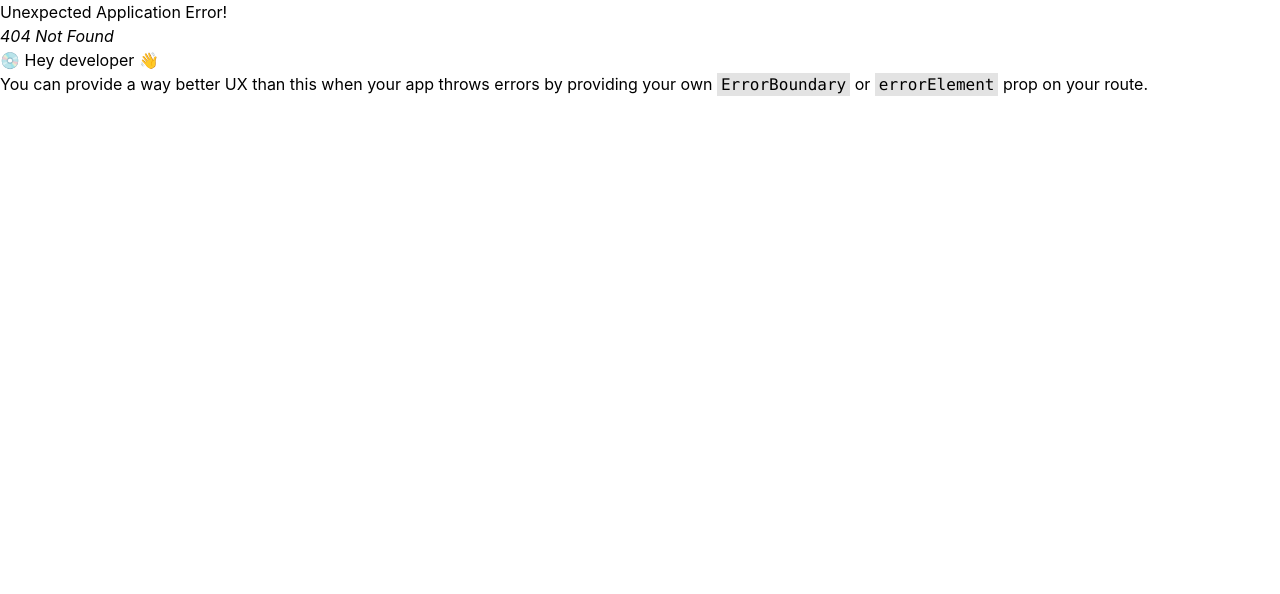
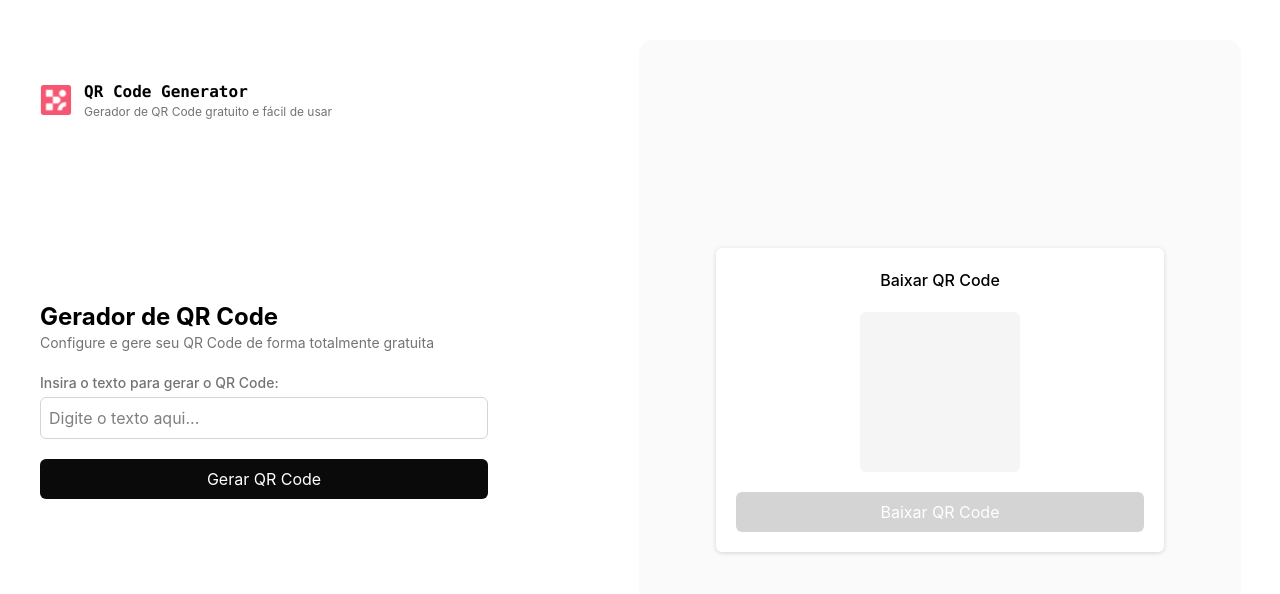
Before and after one commit to httpsGabrielle/react-qr-code-generator, a React (Vite) app: page /qrcode in a window 1280 px wide. Before the commit this address had no page. Shown: the top 594 px of the page. Built offline with nearby package versions, Linux system fonts and the light colour scheme.

Commit message:
feat: implementa gerador de QR Code com download e estrutura de página

```diff
--- /dev/null
+++ b/src/components/QrcodeGenerator.jsx
@@ -0,0 +1,40 @@
+import { useRef, useState } from 'react';
+import { QRCodeCanvas, QRCodeSVG } from 'qrcode.react';
+import Button from './Button';
+
+export default function QrcodeGenerator({ text, size = { width: 160, height: 160 }, allowsDownload = true }) {
+	const qrRef = useRef();
+
+	function handleDownload() {
+		const canvas = qrRef.current.querySelector('canvas');
+		const url = canvas.toDataURL('image/png');
+		const link = document.createElement('a');
+		link.href = url;
+		link.download = 'qrcode.png';
+		link.click();
+	}
+
+	const QR_SIZE = (size?.width || size?.height) - 8; // Subtrai 8px para considerar o padding do container
+
+	return (
+		<>
+			<div
+				ref={qrRef}
+				className="mx-auto bg-neutral-100 rounded-md p-1"
+				style={{ width: `${size.width}px`, height: `${size.height}px` }}
+			>
+				{text && <QRCodeCanvas value={text} size={QR_SIZE} />}
+			</div>
+
+			<Button
+				fullWidth
+				disabled={!allowsDownload || !text}
+				onClick={() => {
+					handleDownload();
+				}}
+			>
+				Baixar QR Code
+			</Button>
+		</>
+	);
+}
--- /dev/null
+++ b/src/pages/Home/QrcodeForm.jsx
@@ -0,0 +1,51 @@
+import { useState } from 'react';
+import Button from '../../components/Button';
+
+export default function Home({ onSubmitForm }) {
+	const [text, setText] = useState(''); // # Estado para armazenar o link ou texto a ser convertido em QR Code
+
+	// Função para lidar com o envio do formulário e geração do QR Code
+	function handleSubmit() {
+		// TO-DO: Implementar verificações antes de gerar o QR Code
+		onSubmitForm({ text });
+	}
+
+	return (
+		<div className="flex-1 h-full">
+			<div className="w-md flex flex-col gap-5 justify-center h-full relative ">
+				{/* Logo */}
+				<div className="absolute top-10 left-0 flex items-center gap-3">
+					<div className="bg-[url(./assets/images/logo.svg)] w-8 h-8 bg-cover bg-center"></div>
+					<div>
+						<h1 className="text-md font-mono font-bold">QR Code Generator</h1>
+						<p className="text-xs text-neutral-500">Gerador de QR Code gratuito e fácil de usar</p>
+					</div>
+				</div>
+				<span>
+					<h1 className="text-2xl font-bold">Gerador de QR Code</h1>
+					<p className="text-sm text-neutral-500">Configure e gere seu QR Code de forma totalmente gratuita</p>
+				</span>
+
+				{/* Link ou texto que será convertido em QR Code */}
+				<div>
+					<p className="text-sm text-neutral-500 font-medium">Insira o texto para gerar o QR Code:</p>
+					<input
+						type="text"
+						className="w-full mt-1 p-2 border border-gray-300 rounded-md focus:outline-none focus:ring-2 focus:ring-blue-500"
+						placeholder="Digite o texto aqui..."
+						onChange={(e) => setText(e.target.value)}
+					/>
+				</div>
+
+				{/* Botão para gerar o QR Code */}
+				<Button
+					onClick={() => {
+						handleSubmit();
+					}}
+				>
+					Gerar QR Code
+				</Button>
+			</div>
+		</div>
+	);
+}
--- /dev/null
+++ b/src/pages/Home/QrcodeView.jsx
@@ -0,0 +1,14 @@
+import QrcodeGenerator from '../../components/QrcodeGenerator';
+
+export default function QrcodeView({ text }) {
+	console.log('text', text);
+	return (
+		<div className="h-full flex-1 bg-neutral-50 rounded-xl drop-shadow-xs flex flex-col gap-5 items-center justify-center">
+			<div className="w-md bg-white rounded-md drop-shadow-sm p-5 flex flex-col justify-center items-center gap-5">
+				<h2 className="text-md font-medium text-center">Baixar QR Code</h2>
+				{/* Aqui ficará o QR Code gerado */}
+				<QrcodeGenerator text={text} />
+			</div>
+		</div>
+	);
+}
--- /dev/null
+++ b/src/pages/Home/index.jsx
@@ -0,0 +1,33 @@
+import { useState } from 'react';
+
+// Componentes
+import QrcodeForm from './QrcodeForm';
+import QrcodeView from './QrcodeView';
+
+// Página principal do gerador de QR Code
+// ----------------------------------------------------------------
+
+export default function Home() {
+	const [QRCodeText, setQRCodeText] = useState(''); // Estado para armazenar o link ou texto a ser convertido em QR Code
+
+	// Função para lidar com o envio do formulário e geração do QR Code
+	function handleSubmit(e) {
+		const { text } = e || {};
+		setQRCodeText(text);
+	}
+
+	return (
+		<>
+			<div className="container mx-auto">
+				<div className="flex flex-wrap h-screen p-10 ">
+					<QrcodeForm
+						onSubmitForm={(e) => {
+							handleSubmit(e);
+						}}
+					/>
+					<QrcodeView text={QRCodeText} />
+				</div>
+			</div>
+		</>
+	);
+}
--- a/src/routes/index.jsx
+++ b/src/routes/index.jsx
@@ -1,17 +1,25 @@
-import { createBrowserRouter, RouterProvider } from "react-router";
+import { createBrowserRouter, Navigate, RouterProvider } from 'react-router';
 
-import Layout from "../layout";
+import Layout from '../layout';
+
+import Home from '../pages/Home';
 
 //------------------------------------------------------------------------------
 
 const router = createBrowserRouter([
-  {
-    path: "/",
-    element: <Layout />,
-    children: [],
-  },
+	{
+		path: '/',
+		element: <Layout />,
+		children: [
+			{ index: true, element: <Navigate to="qrcode" replace /> },
+			{
+				path: '/qrcode',
+				element: <Home />,
+			},
+		],
+	},
 ]);
 
 export default function Router() {
-  return <RouterProvider router={router} />;
+	return <RouterProvider router={router} />;
 }
```
